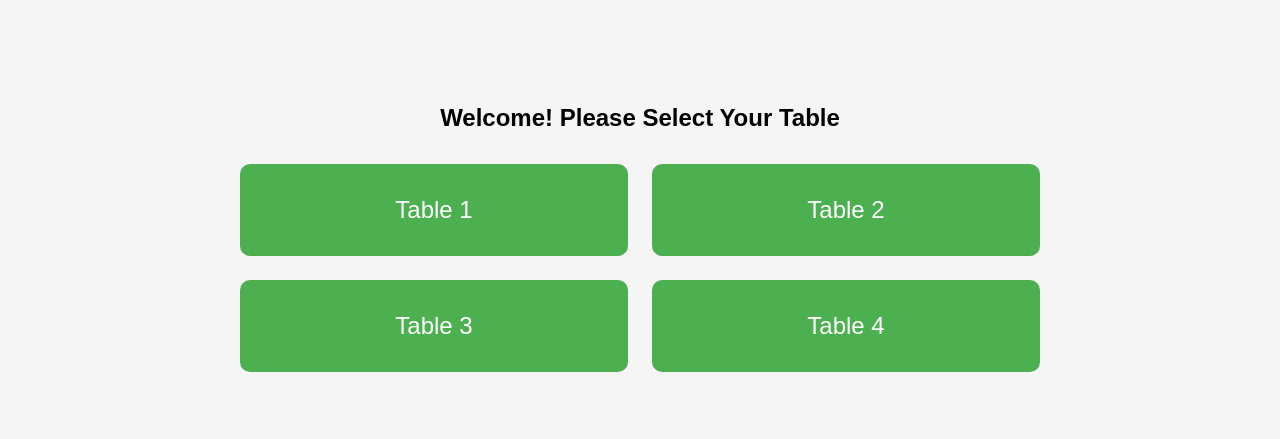
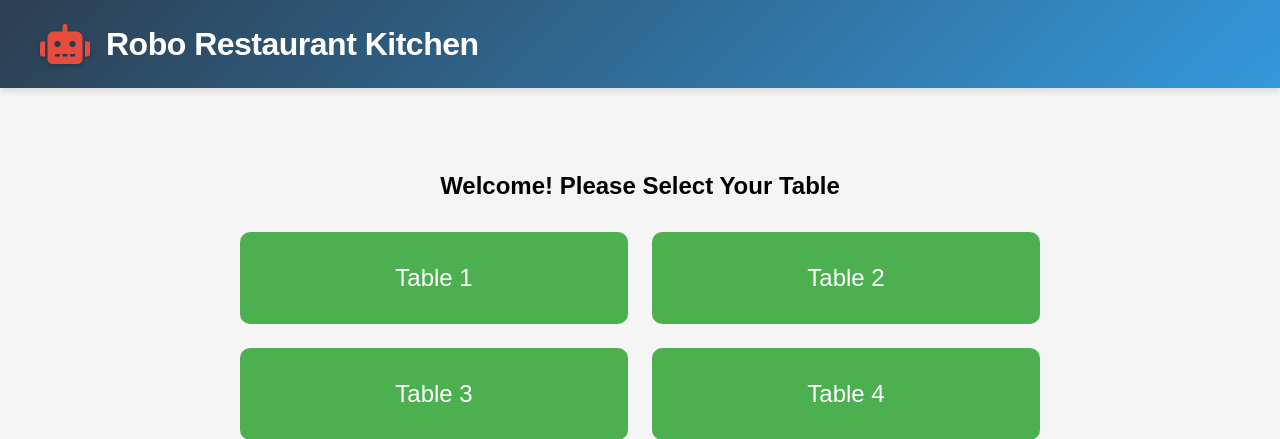
Before and after one commit to abdulmunimjemal/delivery_robot, a Flask app: page /user/ in a window 1280 px wide. Shown: the top 439 px of the page. Run offline with Flask 3, Linux system fonts and the light colour scheme.

Commit message:
modifying Some UI

```diff
--- /dev/null
+++ b/requirements.txt
@@ -0,0 +1 @@
+flask-socketio
--- a/server/app/static/css/style.css
+++ b/server/app/static/css/style.css
@@ -1,8 +1,37 @@
 body {
-    font-family: 'Arial', sans-serif;
+  font-family: "Arial", sans-serif;
   margin: 0;
   padding: 20px;
   background-color: #f5f5f5;
+}
+
+.app-header {
+  background: linear-gradient(135deg, #2c3e50, #3498db);
+  color: white;
+  padding: 1.5rem;
+  margin: -20px -20px 2rem -20px;
+  box-shadow: 0 4px 6px rgba(0, 0, 0, 0.1);
+}
+
+.logo-container {
+  max-width: 1200px;
+  margin: 0 auto;
+  display: flex;
+  align-items: center;
+  gap: 1rem;
+}
+
+.logo-icon {
+  font-size: 2.5rem;
+  color: #e74c3c;
+  text-shadow: 0 2px 4px rgba(0, 0, 0, 0.2);
+}
+
+.app-title {
+  margin: 0;
+  font-size: 2rem;
+  font-weight: 700;
+  letter-spacing: -0.5px;
 }
 
 .container {
--- a/server/app/templates/user.html
+++ b/server/app/templates/user.html
@@ -2,8 +2,11 @@
 <html>
   <head>
     <title>Place Your Order</title>
-    <link rel="stylesheet" href="/static/css/style.css">
-    <link rel="stylesheet" href="https://cdnjs.cloudflare.com/ajax/libs/font-awesome/6.0.0/css/all.min.css">
+    <link rel="stylesheet" href="/static/css/style.css" />
+    <link
+      rel="stylesheet"
+      href="https://cdnjs.cloudflare.com/ajax/libs/font-awesome/6.0.0/css/all.min.css"
+    />
     <style>
       /* Enhanced Status Styles */
       .status-badge {
@@ -15,11 +18,26 @@
         font-weight: bold;
       }
 
-        .status-pending { background: #fff3cd; color: #856404; }
-        .status-preparing { background: #cce5ff; color: #004085; }
-        .status-ready { background: #d4edda; color: #155724; }
-        .status-delivered { background: #e2e3e5; color: #383d41; }
-        .status-canceled { background: #f8d7da; color: #721c24; }
+      .status-pending {
+        background: #fff3cd;
+        color: #856404;
+      }
+      .status-preparing {
+        background: #cce5ff;
+        color: #004085;
+      }
+      .status-ready {
+        background: #d4edda;
+        color: #155724;
+      }
+      .status-delivered {
+        background: #e2e3e5;
+        color: #383d41;
+      }
+      .status-canceled {
+        background: #f8d7da;
+        color: #721c24;
+      }
 
       .preparing-progress {
         width: 100%;
@@ -34,11 +52,21 @@
         padding: 16px;
       }
 
-        .existing-order.status-pending { border-color: #ffc107; }
-        .existing-order.status-preparing { border-color: #0d6efd; }
-        .existing-order.status-ready { border-color: #198754; }
-        .existing-order.status-delivered { border-color: #6c757d; }
-        .existing-order.status-canceled { border-color: #dc3545; }
+      .existing-order.status-pending {
+        border-color: #ffc107;
+      }
+      .existing-order.status-preparing {
+        border-color: #0d6efd;
+      }
+      .existing-order.status-ready {
+        border-color: #198754;
+      }
+      .existing-order.status-delivered {
+        border-color: #6c757d;
+      }
+      .existing-order.status-canceled {
+        border-color: #dc3545;
+      }
 
       .order-status {
         margin: 12px 0;
@@ -48,6 +76,12 @@
     </style>
   </head>
   <body>
+    <header class="app-header">
+      <div class="logo-container">
+        <i class="fas fa-robot logo-icon"></i>
+        <h1 class="app-title">Robo Restaurant Kitchen</h1>
+      </div>
+    </header>
     <div id="table-selection" class="table-selection-screen">
       <h2>Welcome! Please Select Your Table</h2>
       <div class="table-grid">
@@ -58,8 +92,7 @@
       </div>
     </div>
 
-
-    <div class="container" id="main-interface" style="display: none;">
+    <div class="container" id="main-interface" style="display: none">
       <h1>Place Your Order (Table <span id="selected-table"></span>)</h1>
 
       <!-- Existing Orders Section -->
@@ -80,7 +113,7 @@
         <div id="cart-items"></div>
         <div class="order-summary">
           <p>Total: <span id="cart-total">0.00</span> ETB</p>
-                <input type="hidden" id="table-number" value="">
+          <input type="hidden" id="table-number" value="" />
           <button id="place-order" class="btn btn-primary">Place Order</button>
           <div id="order-message"></div>
         </div>
```
Also changed, not shown: other parts of server/app/static/css/style.css (+115 -39 lines), server/app/static/js/kitchen.js (+5 -2 lines), server/app/templates/kitchen.html (+17 -5 lines). Lines whose indentation alone changed are shown as unchanged.
